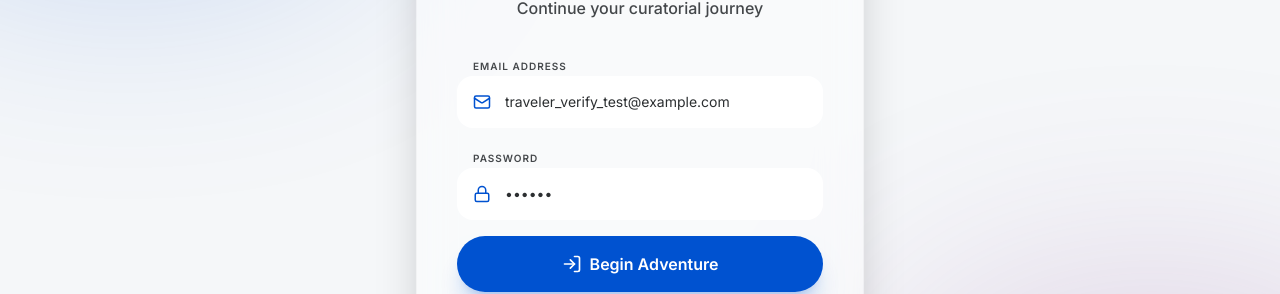
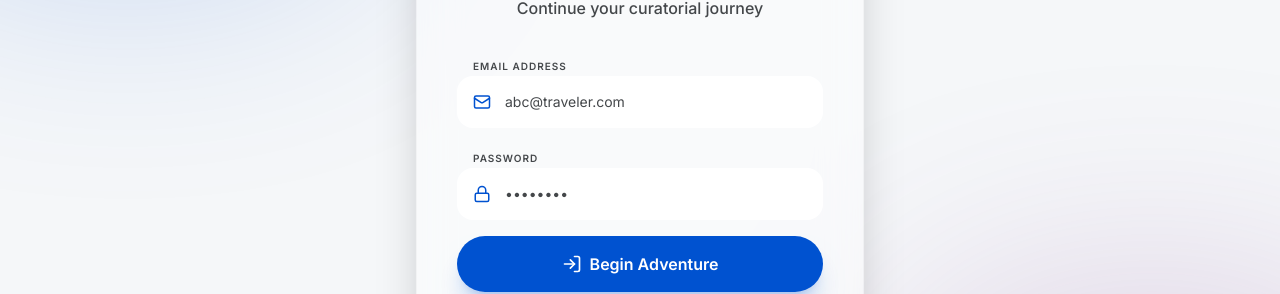
Before and after one commit to Arman-1532/TripNetwork, a React (Vite) app in the folder frontend/: page / in a window 1280 px wide. Shown: the part 268-562 px from the top of the page. Built offline with nearby package versions, Linux system fonts and the light colour scheme.

Commit message:
logic update

```diff
--- a/frontend/src/pages/Login.jsx
+++ b/frontend/src/pages/Login.jsx
@@ -5,8 +5,8 @@ import RegisterPage from './Register';
 
 const LoginPage = ({ onLoginSuccess }) => {
   console.log('LoginPage rendering');
-  const [email, setEmail] = useState('traveler_verify_test@example.com');
-  const [password, setPassword] = useState('123456');
+  const [email, setEmail] = useState('');
+  const [password, setPassword] = useState('');
   const [loading, setLoading] = useState(false);
   const [error, setError] = useState(null);
   const [showRegister, setShowRegister] = useState(false);
@@ -97,7 +97,7 @@ const LoginPage = ({ onLoginSuccess }) => {
                 value={email}
                 onChange={(e) => setEmail(e.target.value)}
                 className="w-full bg-white dark:bg-slate-800 text-on-surface dark:text-white placeholder:text-on-surface-variant dark:placeholder:text-white/60 border-none rounded-2xl py-4 pl-12 pr-4 focus:ring-2 focus:ring-primary/20 transition-all text-sm outline-none"
-                placeholder="alex@traveler.com"
+                placeholder="abc@traveler.com"
                 type="email"
                 required
               />
--- a/frontend/src/pages/Register.jsx
+++ b/frontend/src/pages/Register.jsx
@@ -80,9 +80,19 @@ const RegisterPage = ({ onRegisterSuccess, onBackToLogin }) => {
 
       const res = await api.auth.register(payload);
       if (res?.success) {
+        // For travelers, automatically log them in
+        if (isTraveler && res?.data?.token) {
+          localStorage.setItem('token', res.data.token);
+          localStorage.setItem('user', JSON.stringify(res.data.user));
+          onRegisterSuccess?.(res.data.user);
+          window.location.assign('/traveler');
+          return;
+        }
+
+        // For providers, show pending approval message
         const msg = isTraveler
-          ? 'Registration successful. You can now login.'
-          : 'Registration successful. Your account is pending approval.';
+          ? 'Registration successful. Logging you in...'
+          : 'Registration successful. Your account is pending admin approval. Please check your email for updates.';
         setSuccess(res?.message || msg);
         onRegisterSuccess?.(res);
         return;
@@ -124,7 +134,7 @@ const RegisterPage = ({ onRegisterSuccess, onBackToLogin }) => {
         )}
 
         {(isAgency || isHotel) && (
-          <div className="p-4 bg-surface-container-low border border-outline-variant/10 rounded-2xl text-xs font-bold text-on-surface dark:text-white/90">
+          <div className="p-4 bg-primary/10 border border-primary/20 rounded-2xl text-xs font-bold text-on-surface dark:text-white/90">
             Note: Providers require admin approval before they can login.
           </div>
         )}
@@ -167,7 +177,7 @@ const RegisterPage = ({ onRegisterSuccess, onBackToLogin }) => {
                 value={email}
                 onChange={(e) => setEmail(e.target.value)}
                 className="w-full bg-white dark:bg-slate-800 text-on-surface dark:text-white placeholder:text-on-surface-variant dark:placeholder:text-white/60 border-none rounded-2xl py-4 pl-12 pr-4 focus:ring-2 focus:ring-primary/20 transition-all text-sm outline-none"
-                placeholder="your@email.com"
+                placeholder="abc@email.com"
                 type="email"
                 required
               />
@@ -204,7 +214,7 @@ const RegisterPage = ({ onRegisterSuccess, onBackToLogin }) => {
                     value={name}
                     onChange={(e) => setName(e.target.value)}
                     className="w-full bg-white dark:bg-slate-800 text-on-surface dark:text-white placeholder:text-on-surface-variant dark:placeholder:text-white/60 border-none rounded-2xl py-4 pl-12 pr-4 focus:ring-2 focus:ring-primary/20 transition-all text-sm outline-none"
-                    placeholder="John Doe"
+                    placeholder="Abdullah Arman"
                     required
                   />
                 </div>
```
Also changed, not shown: 2 other files (tests, documents, lock files or other folders).
